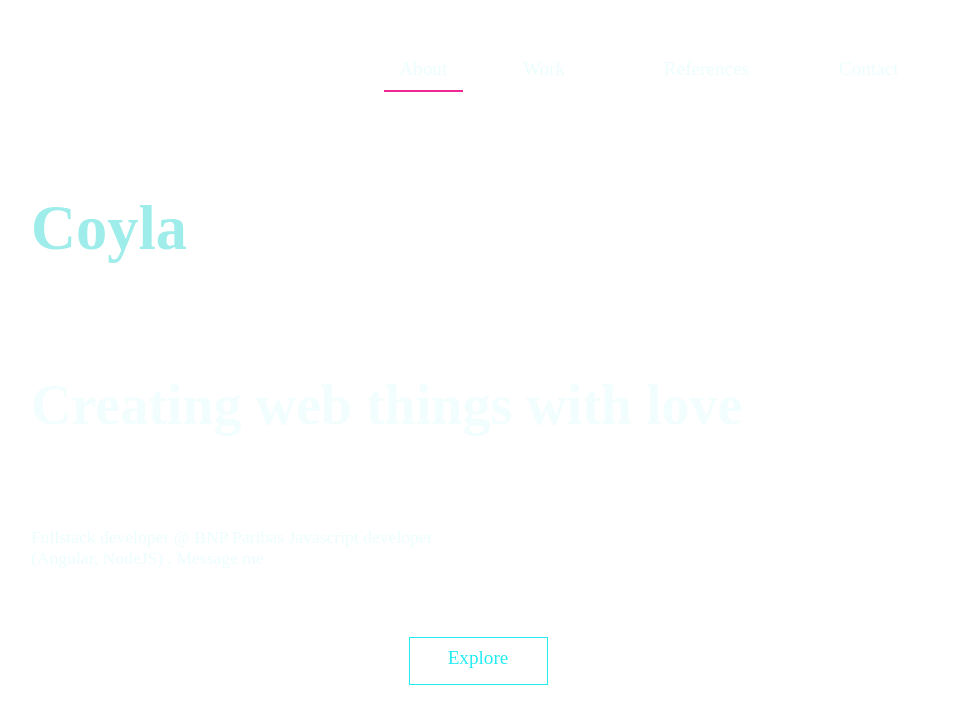
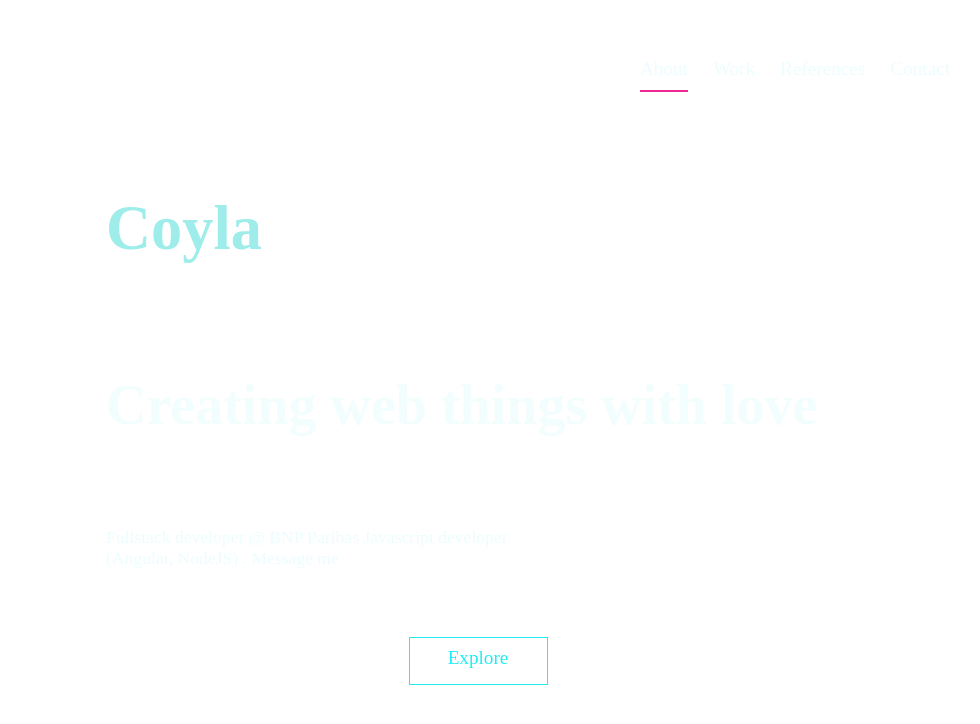
Before and after one commit to blade-sensei/portfolio, a Gatsby site: page /sections/hero in a window 1280 px wide. Shown: the whole page, without its empty margins (162-1142 px from the left). Built offline with nearby package versions, Linux system fonts and the light colour scheme; Gatsby itself is replaced by a stand-in of ours.

Commit message:
chore: hero style

```diff
--- a/src/pages/sections/hero.css
+++ b/src/pages/sections/hero.css
@@ -146,6 +146,9 @@ text-decoration: none;
 
 @media only screen and (min-width: 768px) {
 
+  .Hero .menu-header {
+    display: none;
+  }
 
   .hero-title {
     margin-top: 100px;
@@ -156,19 +159,24 @@ text-decoration: none;
     margin-top: 0px;
   }
 
-  .Hero {
+  .hero-title {
     padding-left: 100px;
     padding-right: 100px;
   }
 
   .hero-subtitle {
     font-size: 3.5em;
+    padding-left: 100px;
+    padding-right: 100px;
 
   }
 
   .hero-details {
     width: 60%;
+    padding-left: 100px;
+    padding-right: 100px;
   }
+
 
 
 }
@@ -181,15 +189,16 @@ text-decoration: none;
   }
 
   .Hero .menu-header {
-    display: inline-grid;
-    grid-template-columns: 18% 1fr 1fr 1fr;
-    width: 60%;
+    display: flex;
     align-self: flex-end;
-
   }
 
   .Hero a {
     font-size: 1.2em;
+  }
+
+  .menu-header a {
+    margin-left: 15px;
   }
 
   .Hero .menu-icon {
@@ -213,12 +222,8 @@ text-decoration: none;
     width: 50%;
   }
 
-  .Hero .menu-header {
-    display: inline-grid;
-    grid-template-columns: 14% 1fr 1fr 1fr;
-    width: 60%;
-    align-self: flex-end;
-
+  .menu-header a {
+    margin-left: 25px;
   }
 
 }
--- a/src/pages/sections/hero.js
+++ b/src/pages/sections/hero.js
@@ -52,7 +52,6 @@ const Hero = () => {
        <div className='modal' style={ getModalDisplay() }  onClick={handleClose}>
         <div className='modal-body'>
           <a href='#about'> About </a>
-          <hr style={{border: "none"}}/>
               <a href='#main-projects'> Work</a>
               <a href='#testimonials'> References </a>
               <a href='#contact'> Contact </a>
```
Also changed, not shown: src/pages/sections/contact.js (+1 -1 lines), src/pages/sections/projects-main.css (+14 -0 lines), src/pages/sections/projects-main.js (+8 -5 lines).
